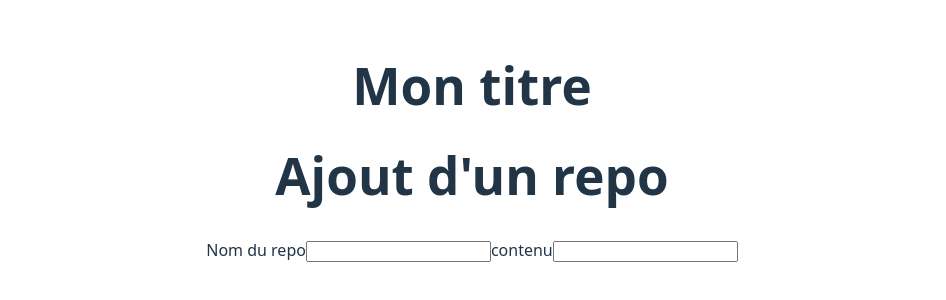
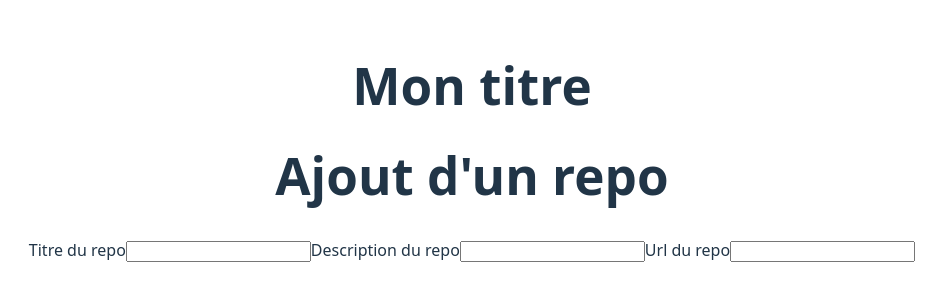
Before and after one commit to WildCodeSchool-CDA-FT-2025-03/Bac-A-Sable-Florian, a React (Vite) app in the folder client/: page /repo/create in a window 1280 px wide. Shown: the part 258-558 px from the top of the page, without its empty margins (168-1114 px from the left). Built offline with nearby package versions, Linux system fonts and the light colour scheme; no server answers.

Commit message:
mise en place inputform pour checkbox

```diff
--- /dev/null
+++ b/client/src/components/Forms/inputform.tsx
@@ -0,0 +1,25 @@
+import React from "react";
+
+type InputFormProps = {
+  value: string;
+  name: string;
+  title: string;
+  handleNewRepo: (e: React.ChangeEvent<HTMLInputElement>) => void;
+};
+
+function InputForm({ handleNewRepo, value, name, title }: InputFormProps) {
+  return (
+    <label>
+      {title}
+      <input
+        type="text"
+        name={name}
+        value={value}
+        onChange={handleNewRepo}
+        required
+      />
+    </label>
+  );
+}
+
+export default InputForm;
--- a/client/src/pages/RepoForm.tsx
+++ b/client/src/pages/RepoForm.tsx
@@ -1,6 +1,6 @@
 import { useState } from "react";
  import type { Repos } from "../types/repos.type";
-import { string } from "joi";
+import InputForm from "../components/Forms/inputform";
 
 const initialRepo = {
     id: "",
@@ -27,23 +27,24 @@ function RepoForm() {
     return (
          <form className="container">
         <h1 className= "text center">Ajout d'un repo</h1>
-        <label>
-            Nom du repo
-            <input
-            type="text"
-            name="name"
-            value= {newRepo?.name}
-            onChange={handleNewrepo}
-                />
-        </label>
-        <label>
-            contenu
-            <input type="text"
-            name= "description"
-            value= {newRepo?.description}
-            onChange={handleNewrepo}
-                />
-        </label>
+        <InputForm
+         handleNewRepo={handleNewrepo}
+         value={newRepo.name}
+         title="Titre du repo"
+         name="name"
+       />
+       <InputForm
+         handleNewRepo={handleNewrepo}
+         value={newRepo.description}
+         title="Description du repo"
+         name="description"
+       />
+       <InputForm
+         handleNewRepo={handleNewrepo}
+         value={newRepo.url}
+         title="Url du repo"
+         name="url"
+       />
     </form>
     );
 }
```
